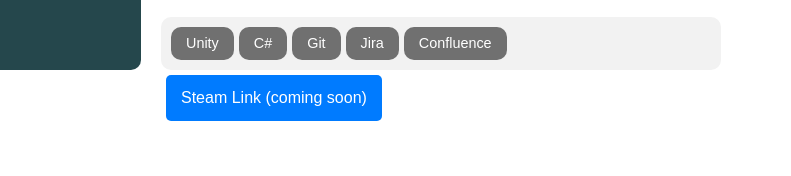
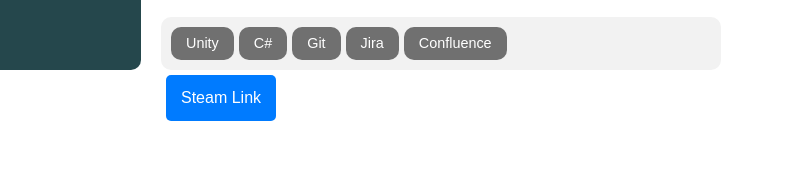
Before and after one commit to ncerroneumich/ncerroneumich.github.io, a plain HTML site: page index.html in a window 1280 px wide. Shown: the part 1078-1254 px from the top of the page, 489-1280 px from the left. Drawn offline with Linux system fonts and the light colour scheme.

Commit message:
Update index.html

```diff
--- a/index.html
+++ b/index.html
@@ -303,7 +303,7 @@
                         </div>
                     </div>
                     <div class="portfolio-links">
-                        <a class="button" href="link-to-project">Steam Link (coming soon)</a>
+                        <a class="button" href="https://store.steampowered.com/app/2909290/Corrupt_Eldritch_Order/?curator_clanid=1114354">Steam Link</a>
                     </div>
                 </div>
             </section>
```
